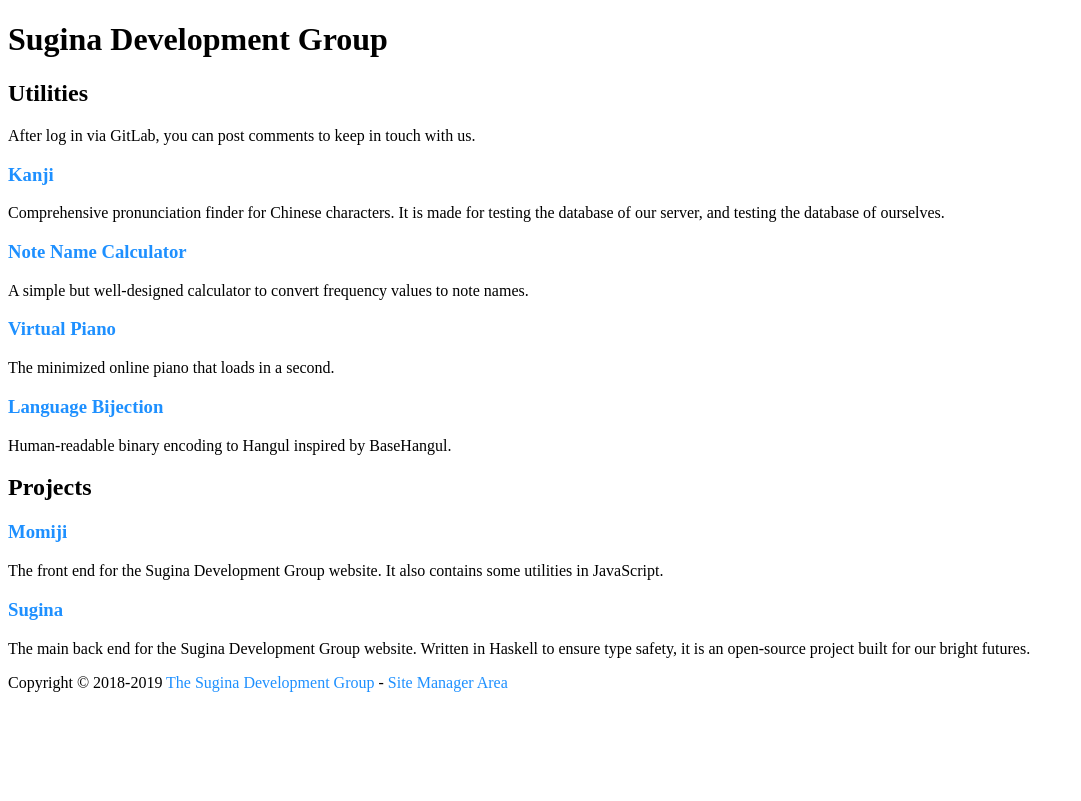
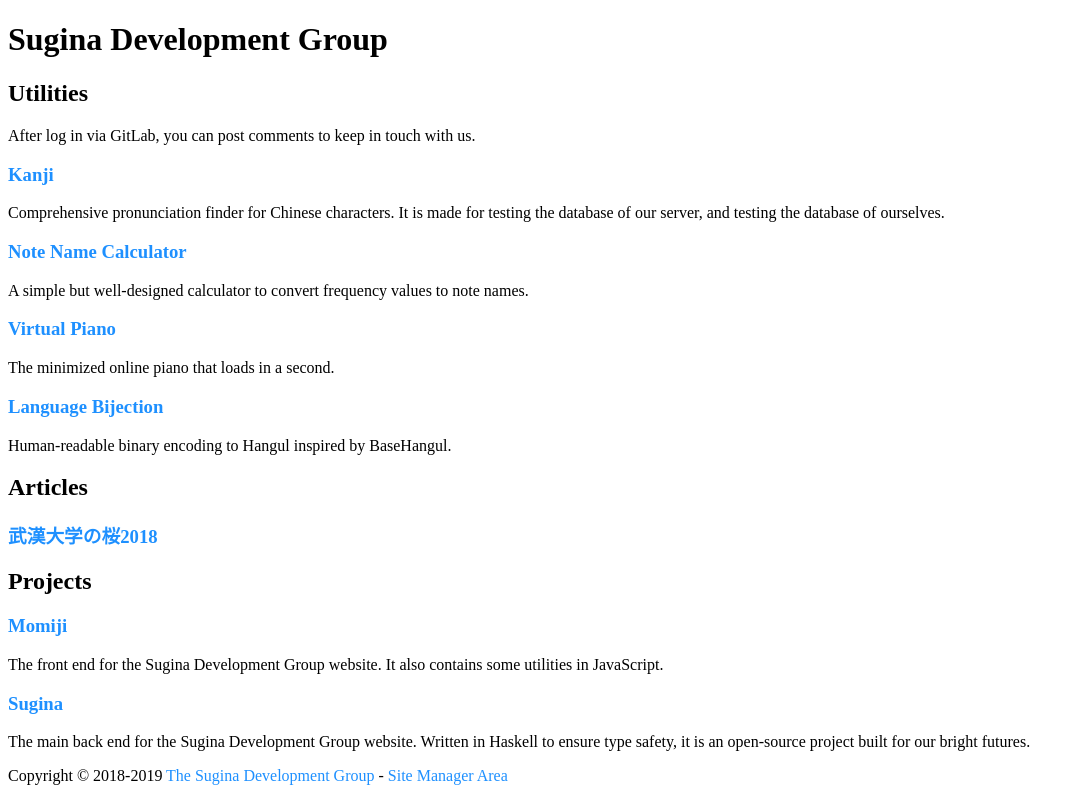
Before and after one commit to sugina-dev/momiji, a plain HTML site: page index.html in a window 1280 px wide. Shown: the whole page, without its empty margins (0-1081 px from the left). Drawn offline with Linux system fonts and the light colour scheme; no server answers.

Commit message:
Add 武漢大学の桜2018

```diff
--- a/index.files/index.js
+++ b/index.files/index.js
@@ -44,7 +44,6 @@ const handleArticleCsv = (str, path) => str
 		return;
 	} else {
 		const str = await response.text();
-		document.getElementById('contents_pubdyn_offprint').innerHTML = '<h2>Articles</h2>';
 		document.getElementById('contents_pubdyn_offprint').innerHTML += handleArticleCsv(str, '/o/');
 	}
 })();
--- a/index.html
+++ b/index.html
@@ -4,8 +4,8 @@
   <title>Sugina Development Group</title>
   <meta http-equiv="Content-Type" content="text/html; charset=utf-8"/>
   <meta name="viewport" content="width=device-width, initial-scale=1.0"/>
+  <base target="_blank"/>
   <script defer src="index.files/index.js"></script>
-  <link rel="stylesheet" href="index.files/index.css"/>
 <style>
 a { text-decoration: none; }
 a:link { color: dodgerblue; }
@@ -44,7 +44,11 @@ a:hover { color: deeppink; }
     </article>
   </section>
 
-  <div id="contents_pubdyn_offprint"></div>
+  <section id="contents_pubdyn_offprint">
+    <h2>Articles</h2>
+    <h3><a href="https://sway.office.com/AIvAUeyN26s4kAWE?ref=Link&loc=mysways">武漢大学の桜2018</a></h3>
+  </section>
+
   <div id="contents_useronly"></div>
   <div id="contents_adminonly"></div>
 
```
